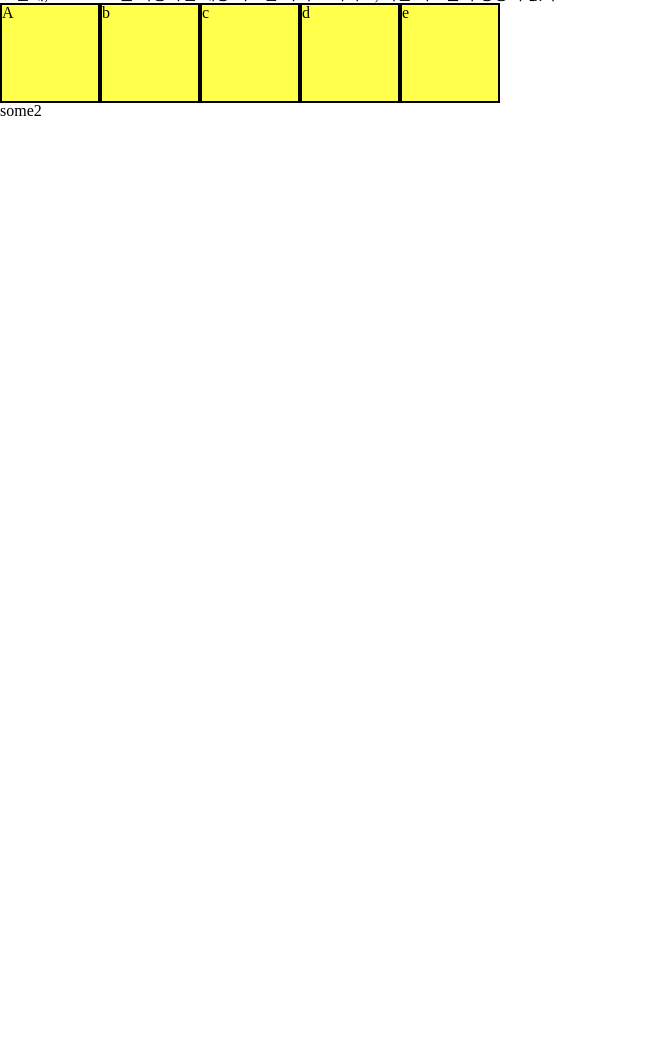
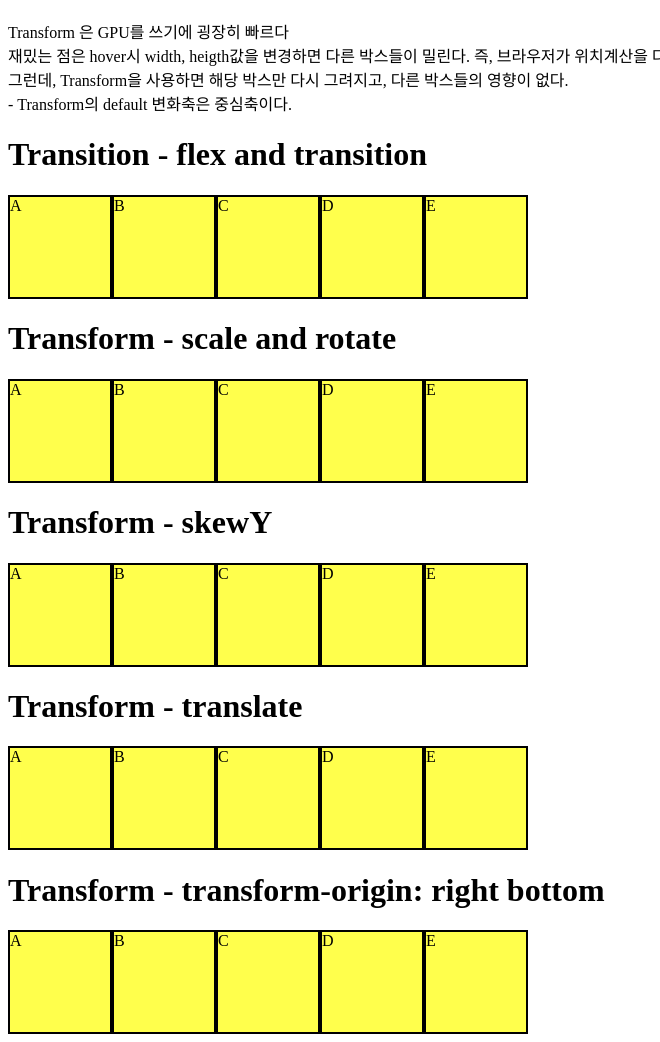
Before and after one commit to skybaer0804/interactive, a plain HTML site: page 01_01.html in a window 1280 px wide. Shown: the part 61-1103 px from the top of the page, without its empty margins (0-660 px from the left). Before the commit the page ends 800 px from the top, so only its background shows below. Drawn offline with Linux system fonts and the light colour scheme.

Commit message:
modify 01

```diff
--- a/01_01.html
+++ b/01_01.html
@@ -4,26 +4,107 @@
     <meta charset="UTF-8">
     <meta name="viewport" content="width=device-width, initial-scale=1.0">
     <title>Document</title>
-    <link rel="stylesheet" href="css/reset.css">
+    <!-- <link rel="stylesheet" href="css/reset.css"> -->
 
     <style>
         .box-contaner{
             display: flex;
         }
-        .box{
+        .box-contaner .box{
             width: 100px;
             height: 100px;
             border: 2px solid #000;
             background-color: rgba(255, 255, 0, 0.7);
             transition: 0.5s;
         }
-        .box:hover{
+        .box-contaner .box:hover{
 
             /* transform-origin: right bottom; */
             /* transform: translate(30px, 10px); */
             /* transform: skewY(-15deg); */
             /* transform: scale(2) rotate(15deg); */
             width: 200px;
+            background-color: red;
+            /* height: 200px; */
+        }
+
+        .box-contaner2{
+            display: flex;
+        }
+        .box-contaner2 .box{
+            width: 100px;
+            height: 100px;
+            border: 2px solid #000;
+            background-color: rgba(255, 255, 0, 0.7);
+            transition: 0.5s;
+        }
+        .box-contaner2 .box:hover{
+
+            /* transform-origin: right bottom; */
+            /* transform: translate(30px, 10px); */
+            /* transform: skewY(-15deg); */
+            transform: scale(1.5) rotate(15deg);
+            /* width: 200px; */
+            background-color: red;
+            /* height: 200px; */
+        }
+        .box-contaner3{
+            display: flex;
+        }
+        .box-contaner3 .box{
+            width: 100px;
+            height: 100px;
+            border: 2px solid #000;
+            background-color: rgba(255, 255, 0, 0.7);
+            transition: 0.5s;
+        }
+        .box-contaner3 .box:hover{
+
+            /* transform-origin: right bottom; */
+            /* transform: translate(30px, 10px); */
+            transform: skewY(-15deg);
+            /* transform: scale(2) rotate(15deg); */
+            /* width: 200px; */
+            background-color: red;
+            /* height: 200px; */
+        }
+        .box-contaner4{
+            display: flex;
+        }
+        .box-contaner4 .box{
+            width: 100px;
+            height: 100px;
+            border: 2px solid #000;
+            background-color: rgba(255, 255, 0, 0.7);
+            transition: 0.5s;
+        }
+        .box-contaner4 .box:hover{
+
+            /* transform-origin: right bottom; */
+            transform: translate(30px, 10px);
+            /* transform: skewY(-15deg); */
+            /* transform: scale(2) rotate(15deg); */
+            /* width: 200px; */
+            background-color: red;
+            /* height: 200px; */
+        }
+        .box-contaner5{
+            display: flex;
+        }
+        .box-contaner5 .box{
+            width: 100px;
+            height: 100px;
+            border: 2px solid #000;
+            background-color: rgba(255, 255, 0, 0.7);
+            transition: 0.5s;
+        }
+        .box-contaner5 .box:hover{
+
+            transform-origin: right bottom;
+            /* transform: translate(30px, 10px); */
+            /* transform: skewY(-15deg); */
+            transform: rotate(45deg);
+            /* width: 200px; */
             background-color: red;
             /* height: 200px; */
         }
@@ -35,17 +116,49 @@
         Transform 은 GPU를 쓰기에 굉장히 빠르다<br/>
         재밌는 점은 hover시 width, heigth값을 변경하면 다른 박스들이 밀린다. 즉, 브라우저가 위치계산을 다시한다.<br/>
         그런데, Transform을 사용하면 해당 박스만 다시 그려지고, 다른 박스들의 영향이 없다.<br/>
+        - Transform의 default 변화축은 중심축이다.</br>
     </p>
+
+    <h1>Transition - flex and transition</h1>
     <div class="box-contaner">
         <div class="box">A</div>
-        <div class="box">b</div>
-        <div class="box">c</div>
-        <div class="box">d</div>
-        <div class="box">e</div>
+        <div class="box">B</div>
+        <div class="box">C</div>
+        <div class="box">D</div>
+        <div class="box">E</div>
     </div>
-    <p>
-        some2
-    </p>
+    <h1>Transform - scale and rotate</h1>
+    <div class="box-contaner2">
+        <div class="box">A</div>
+        <div class="box">B</div>
+        <div class="box">C</div>
+        <div class="box">D</div>
+        <div class="box">E</div>
+    </div>
+    <h1>Transform - skewY</h1>
+    <div class="box-contaner3">
+        <div class="box">A</div>
+        <div class="box">B</div>
+        <div class="box">C</div>
+        <div class="box">D</div>
+        <div class="box">E</div>
+    </div>
+    <h1>Transform - translate</h1>
+    <div class="box-contaner4">
+        <div class="box">A</div>
+        <div class="box">B</div>
+        <div class="box">C</div>
+        <div class="box">D</div>
+        <div class="box">E</div>
+    </div>
+    <h1>Transform - transform-origin: right bottom</h1>
+    <div class="box-contaner5">
+        <div class="box">A</div>
+        <div class="box">B</div>
+        <div class="box">C</div>
+        <div class="box">D</div>
+        <div class="box">E</div>
+    </div>
 
 
 </body>
```
Also changed, not shown: 01_02.html (+26 -8 lines), 01_03.html (+1 -0 lines).
